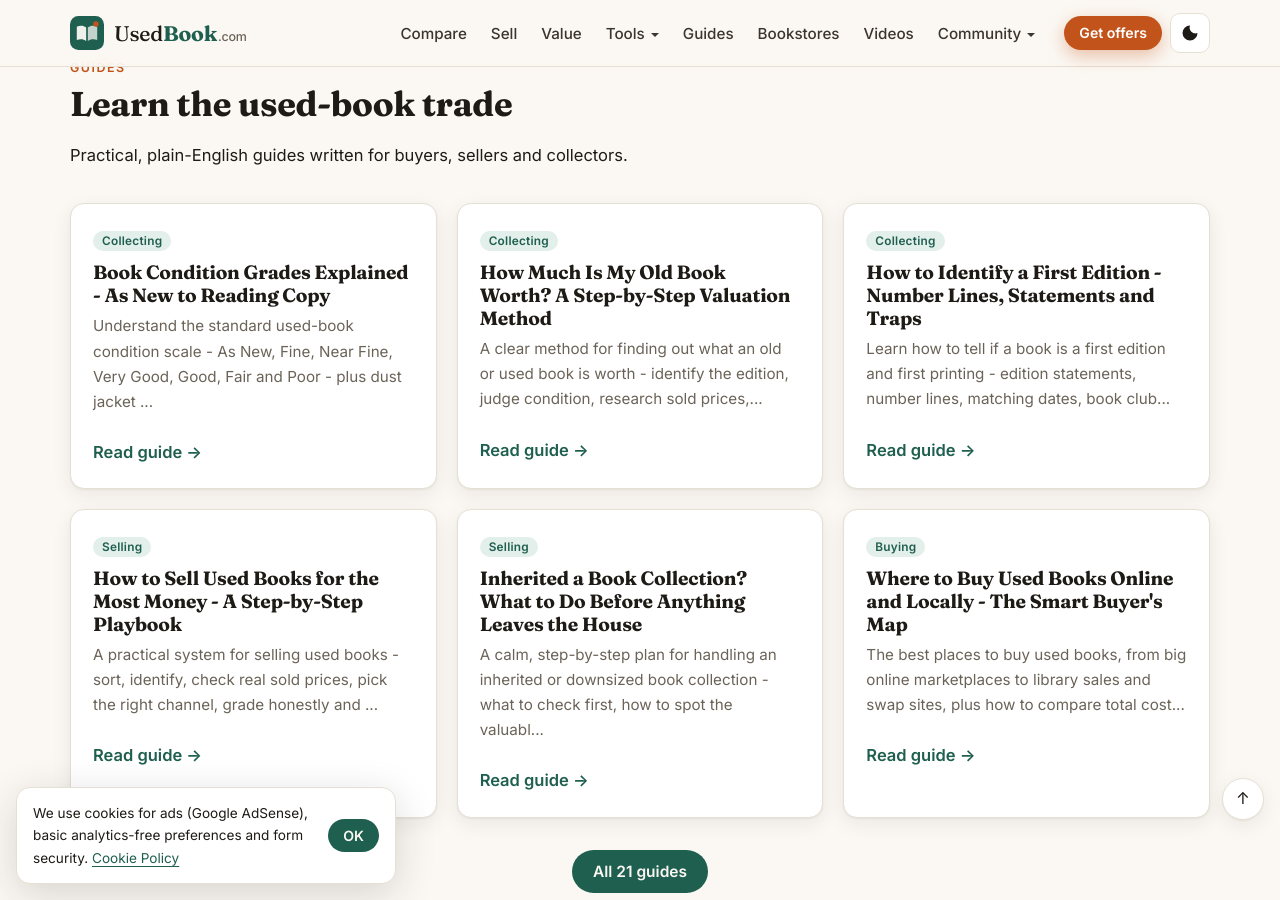
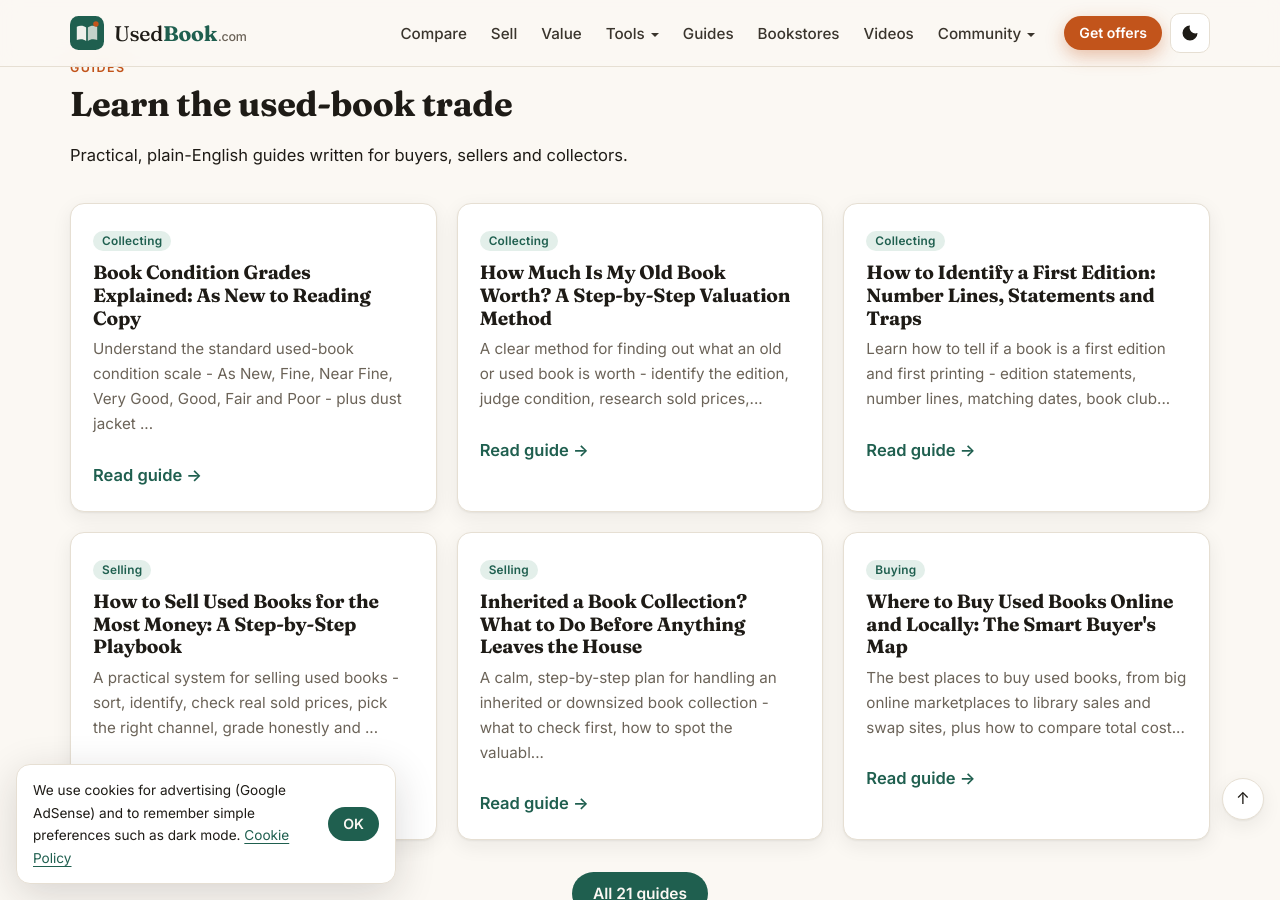
Before and after one commit to WEBWORKSA1/usedbook-com, a Jekyll site: the page built from index.html, in a window 1280 px wide and 900 px high, scrolled down 3082 px. Built offline with Jekyll 4.4.1, drawn with Linux system fonts in a browser that asks for light colours.

Commit message:
QA fixes: home hero SVG theming, guide card titles, cookie copy, repair guide wording

```diff
--- a/_layouts/default.html
+++ b/_layouts/default.html
@@ -165,7 +165,7 @@
 </div>
 {% endunless %}
 <div class="cookie" id="cookie" hidden>
-  <p>We use cookies for ads (Google AdSense), basic analytics-free preferences and form security. <a href="/cookies/">Cookie Policy</a></p>
+  <p>We use cookies for advertising (Google AdSense) and to remember simple preferences such as dark mode. <a href="/cookies/">Cookie Policy</a></p>
   <button type="button" class="btn btn-primary btn-sm" id="cookieOk">OK</button>
 </div>
 <div class="toast" id="toast" role="status" aria-live="polite"></div>
--- a/index.html
+++ b/index.html
@@ -41,7 +41,7 @@ faq:
       <div class="trust-row"><span>13 marketplaces</span><span>6 free tools</span><span>No sign-up</span><span>Live catalogue data</span></div>
     </div>
     <div class="hero-art" aria-hidden="true">
-      <svg viewBox="0 0 400 400" width="100%" height="100%"><circle cx="200" cy="200" r="180" fill="var(--brand-soft)"/><g transform="translate(70 92)"><rect x="0" y="40" width="34" height="176" rx="5" fill="#C2541B"/><rect x="40" y="14" width="42" height="202" rx="5" fill="var(--brand)"/><rect x="88" y="58" width="30" height="158" rx="5" fill="#B8862B"/><rect x="124" y="26" width="38" height="190" rx="5" fill="#3E6F8E"/><rect x="168" y="70" width="28" height="146" rx="5" fill="#8C3B4A"/><g transform="rotate(14 230 216)"><rect x="206" y="44" width="40" height="172" rx="5" fill="#5E7C4F"/></g><rect x="-14" y="216" width="288" height="14" rx="4" fill="var(--surface-3)"/><g fill="#fff" opacity=".55"><rect x="48" y="40" width="26" height="4" rx="2"/><rect x="48" y="50" width="18" height="4" rx="2"/><rect x="130" y="52" width="26" height="4" rx="2"/><rect x="6" y="66" width="22" height="4" rx="2"/></g></g><g transform="translate(250 70)"><circle r="34" cx="34" cy="34" fill="var(--surface)" stroke="var(--accent)" stroke-width="6"/><path d="M58 58l22 22" stroke="var(--accent)" stroke-width="9" stroke-linecap="round"/><text x="34" y="42" text-anchor="middle" font-family="Georgia,serif" font-size="24" font-weight="700" fill="var(--brand)">$</text></g></svg>
+      <svg viewBox="0 0 400 400" width="100%" height="100%"><circle cx="200" cy="200" r="180" style="fill:var(--brand-soft)"/><g transform="translate(70 92)"><rect x="0" y="40" width="34" height="176" rx="5" fill="#C2541B"/><rect x="40" y="14" width="42" height="202" rx="5" style="fill:var(--brand)"/><rect x="88" y="58" width="30" height="158" rx="5" fill="#B8862B"/><rect x="124" y="26" width="38" height="190" rx="5" fill="#3E6F8E"/><rect x="168" y="70" width="28" height="146" rx="5" fill="#8C3B4A"/><g transform="rotate(14 230 216)"><rect x="206" y="44" width="40" height="172" rx="5" fill="#5E7C4F"/></g><rect x="-14" y="216" width="288" height="14" rx="4" style="fill:var(--surface-3)"/><g fill="#fff" opacity=".55"><rect x="48" y="40" width="26" height="4" rx="2"/><rect x="48" y="50" width="18" height="4" rx="2"/><rect x="130" y="52" width="26" height="4" rx="2"/><rect x="6" y="66" width="22" height="4" rx="2"/></g></g><g transform="translate(250 70)"><circle r="34" cx="34" cy="34" style="fill:var(--surface);stroke:var(--accent)" stroke-width="6"/><path d="M58 58l22 22" style="stroke:var(--accent)" stroke-width="9" stroke-linecap="round"/><text x="34" y="42" text-anchor="middle" font-family="Georgia,serif" font-size="24" font-weight="700" style="fill:var(--brand)">$</text></g></svg>
     </div>
   </div>
 </section>
@@ -110,7 +110,7 @@ faq:
     <div class="grid grid-3">
       {% assign featured = site.guides | where: 'featured', true %}
       {% for g in featured limit: 6 %}
-      <a class="card card-link" href="{{ g.url }}"><span class="badge">{{ g.category }}</span><h3>{{ g.title }}</h3><p>{{ g.description | truncate: 130 }}</p><span class="go">Read guide &rarr;</span></a>
+      <a class="card card-link" href="{{ g.url }}"><span class="badge">{{ g.category }}</span><h3>{{ g.title | replace: ' - ', ': ' }}</h3><p>{{ g.description | truncate: 130 }}</p><span class="go">Read guide &rarr;</span></a>
       {% endfor %}
     </div>
     <p class="center mt-3"><a class="btn btn-primary" href="/guides/">All {{ site.guides | size }} guides</a></p>
```
